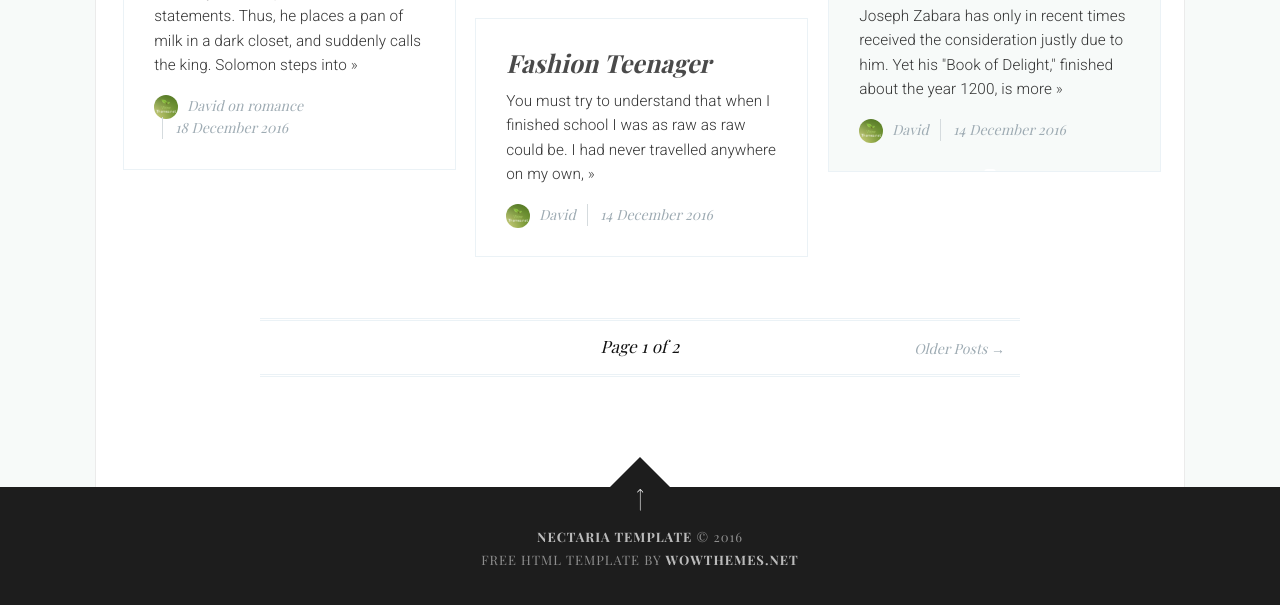
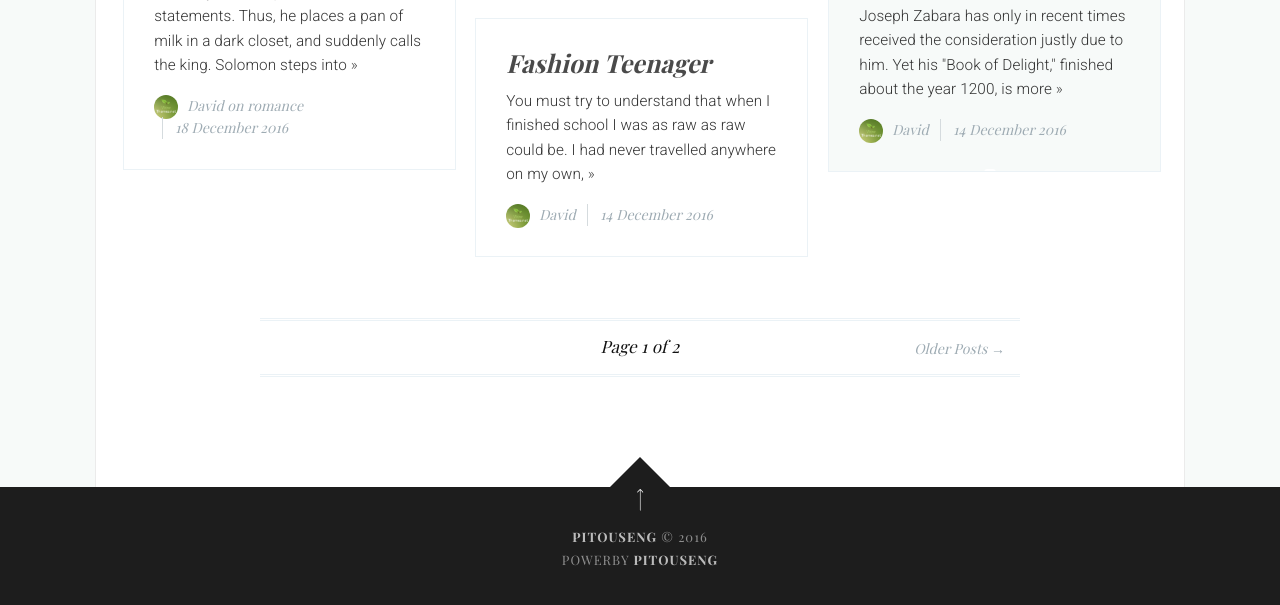
Before and after one commit to Pitouseng0108/me, a plain HTML site: page index.html in a window 1280 px wide. Shown: the part 1984-2589 px from the top of the page. Drawn offline with nearby package versions, Linux system fonts and the light colour scheme; files whose address does not match are found by name; a web font is replaced by a local one.

Commit message:
update index.html

```diff
--- a/index.html
+++ b/index.html
@@ -234,8 +234,8 @@
 	<footer class="site-footer clearfix">
 	<a href="#top" id="back-to-top" class="back-top"></a>
 	<div class="text-center">
-		<a href="index.html">Nectaria Template</a> &copy; 2016<br/>
-		Free HTML Template by <a href="https://wowthemes.net">WowThemes.net</a>
+		<a href="index.html">pitouseng</a> &copy; 2016<br/>
+		powerby <a href="https://wowthemes.net">pitouseng</a>
 	</div>
 	</footer>
 </div>
```
